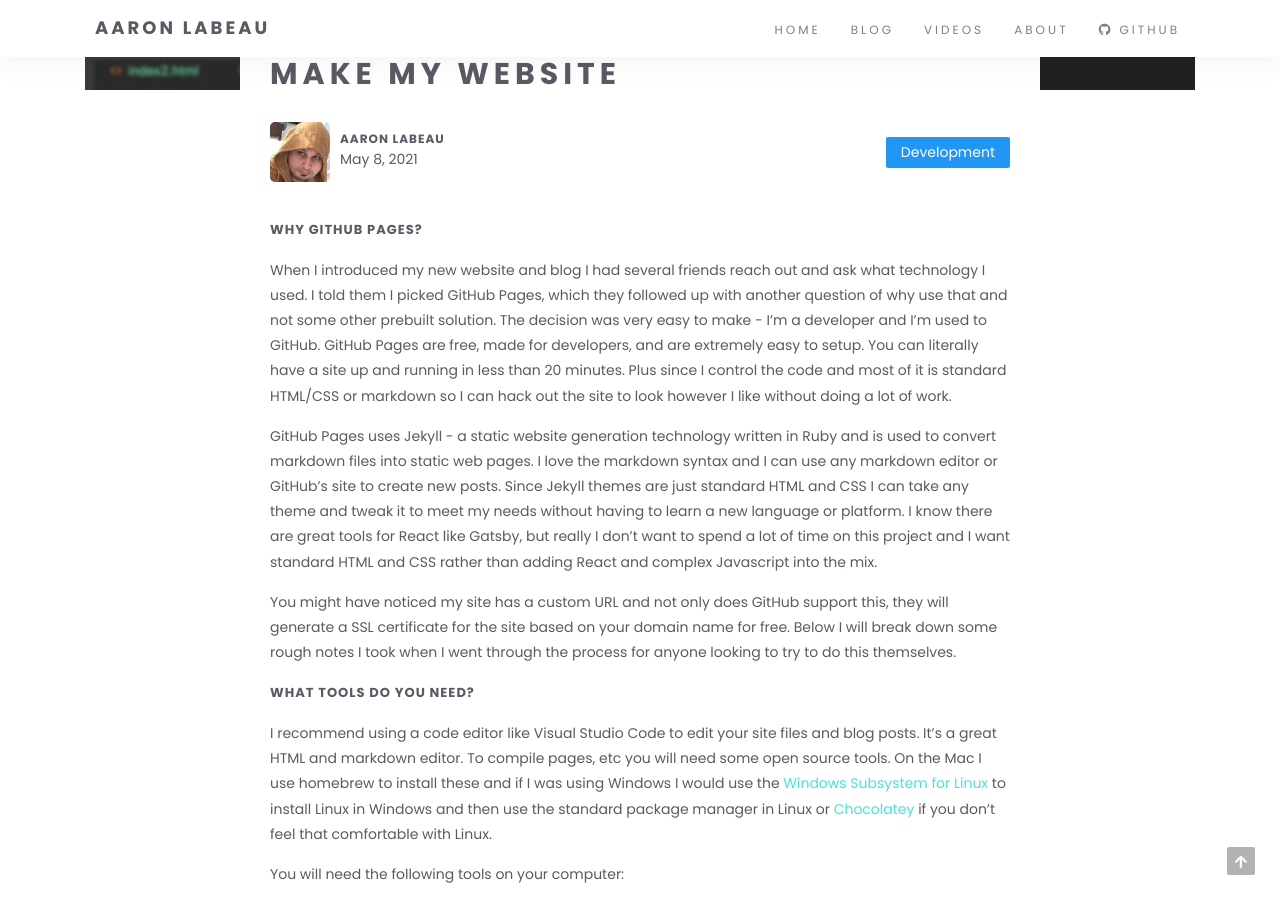
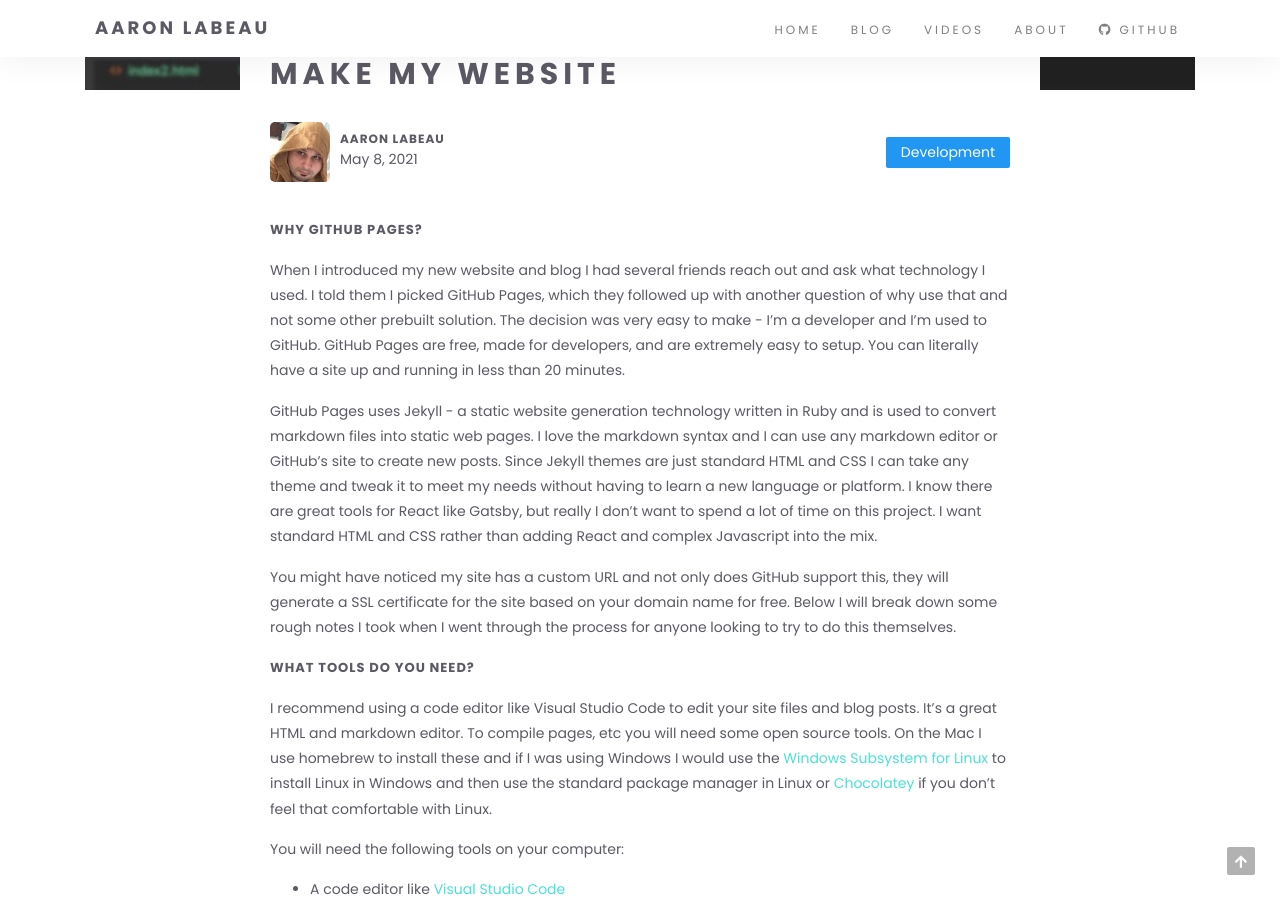
Before and after one commit to biozal/biozal.github.io, a Jekyll site: the page built from docs/_posts/2021-05-08-Github-Pages-Blog.md, in a window 1280 px wide and 900 px high, scrolled down 367 px. Built offline with Jekyll 4.4.1, drawn with Linux system fonts in a browser that asks for light colours; some of the changed text lies outside the part shown.

Commit message:
more trimming on the blog post

```diff
--- a/docs/_posts/2021-05-08-Github-Pages-Blog.md
+++ b/docs/_posts/2021-05-08-Github-Pages-Blog.md
@@ -12,9 +12,9 @@
 
 ### Why GitHub Pages?
 
-When I introduced my new website and blog I had several friends reach out and ask what technology I used.   I told them I picked GitHub Pages, which they followed up with another question of why use that and not some other prebuilt solution.  The decision was very easy to make - I'm a developer and I'm used to GitHub.  GitHub Pages are free, made for developers, and are extremely easy to setup.  You can literally have a site up and running in less than 20 minutes.  Plus since I control the code and most of it is standard HTML/CSS or markdown so I can hack out the site to look however I like without doing a lot of work.
+When I introduced my new website and blog I had several friends reach out and ask what technology I used.   I told them I picked GitHub Pages, which they followed up with another question of why use that and not some other prebuilt solution.  The decision was very easy to make - I'm a developer and I'm used to GitHub.  GitHub Pages are free, made for developers, and are extremely easy to setup.  You can literally have a site up and running in less than 20 minutes.
 
-GitHub Pages uses Jekyll - a static website generation technology written in Ruby and is used to convert markdown files into static web pages.  I love the markdown syntax and I can use any markdown editor or  GitHub's site to create new posts.  Since Jekyll themes are just standard HTML and CSS I can take any theme and tweak it to meet my needs without having to learn a new language or platform.  I know there are great tools for React like Gatsby, but really I don't want to spend a lot of time on this project and I want standard HTML and CSS rather than adding React and complex Javascript into the mix.
+GitHub Pages uses Jekyll - a static website generation technology written in Ruby and is used to convert markdown files into static web pages.  I love the markdown syntax and I can use any markdown editor or  GitHub's site to create new posts.  Since Jekyll themes are just standard HTML and CSS I can take any theme and tweak it to meet my needs without having to learn a new language or platform.  I know there are great tools for React like Gatsby, but really I don't want to spend a lot of time on this project.  I want standard HTML and CSS rather than adding React and complex Javascript into the mix.
 
 You might have noticed my site has a custom URL and not only does GitHub support this, they will generate a SSL certificate for the site based on your domain name for free.  Below I will break down some rough notes I took when I went through the process for anyone looking to try to do this themselves.
 
```
Also changed, not shown: other parts of docs/_posts/2021-05-08-Github-Pages-Blog.md (+1 -1 lines).
